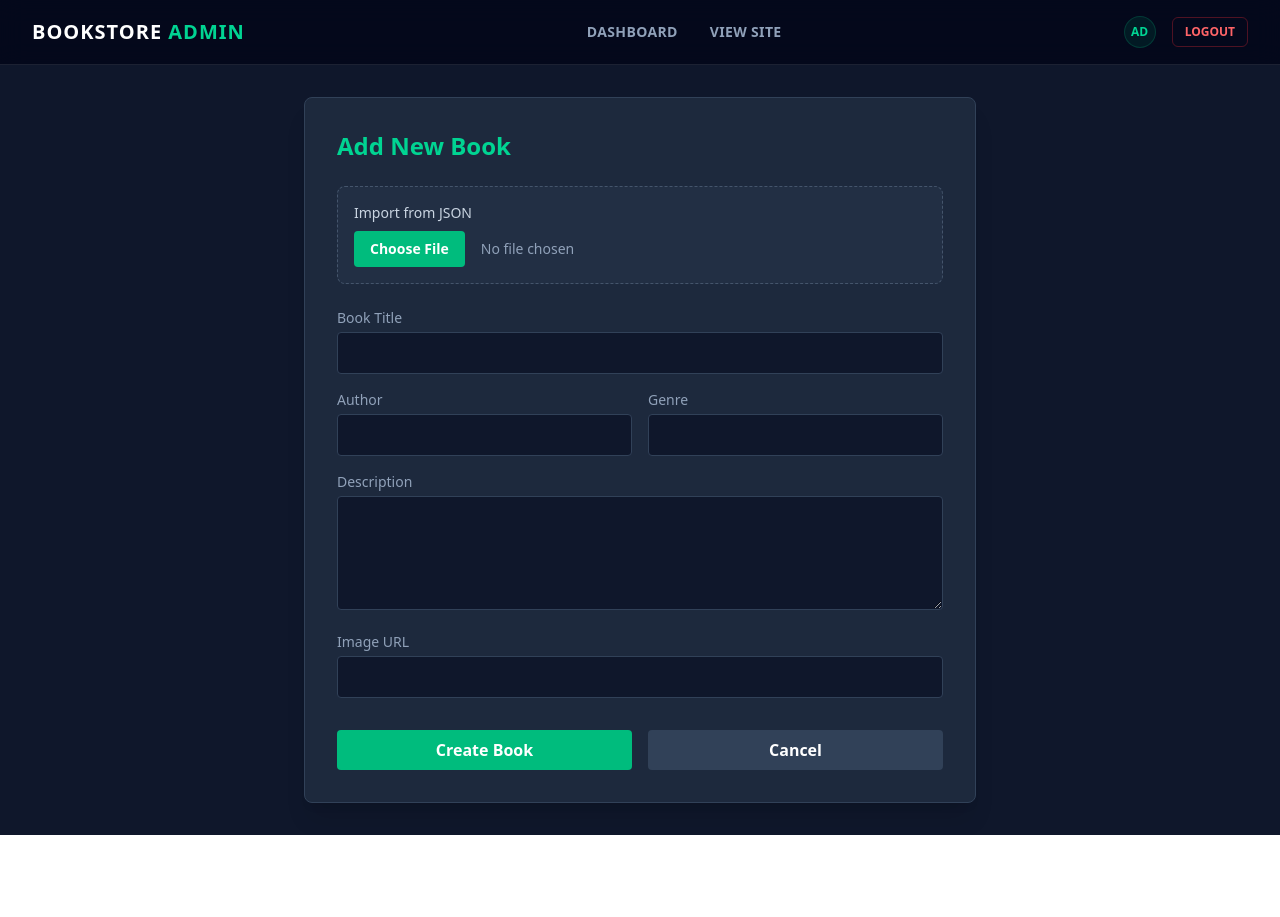
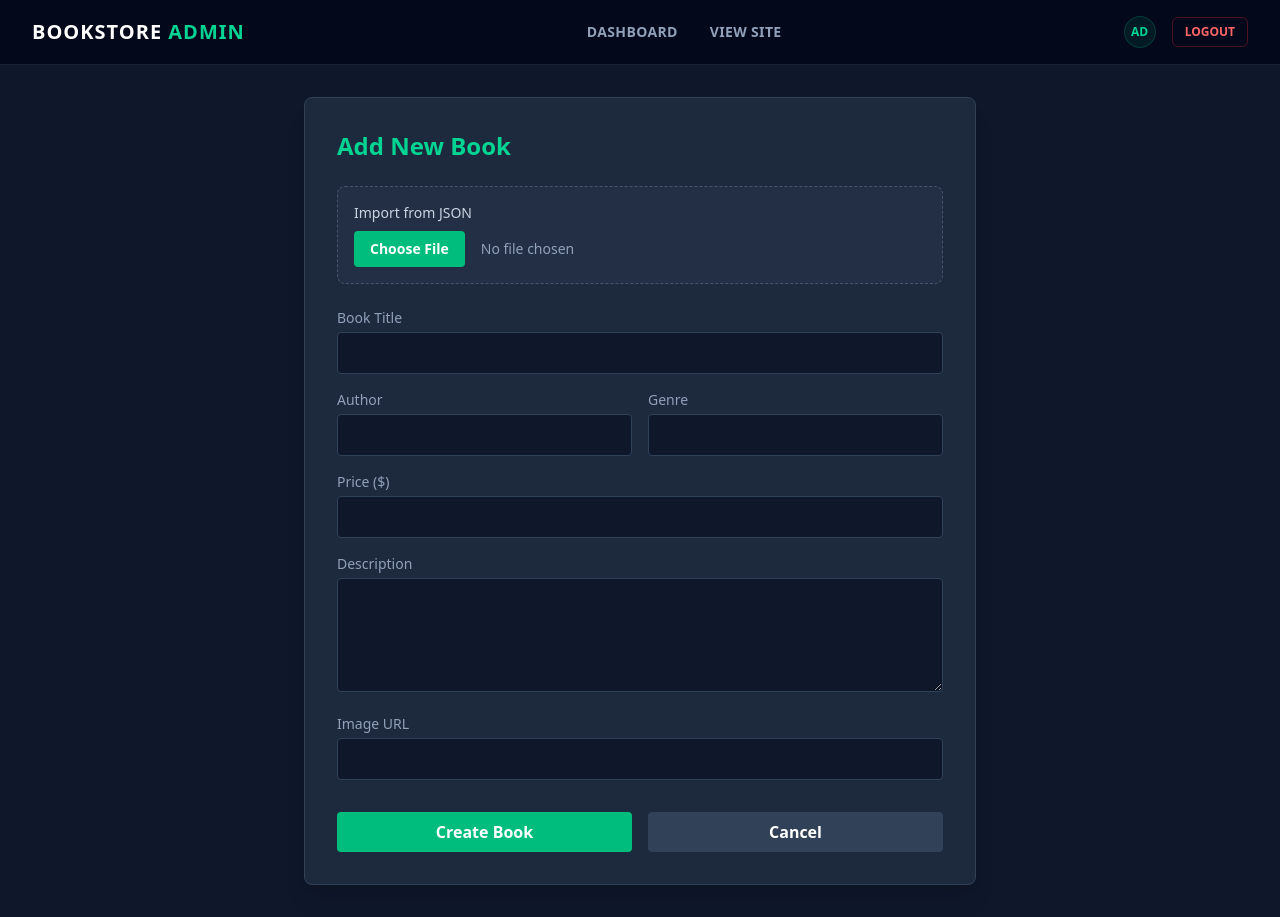
Before and after one commit to bhavin2109/bookstore, a React app in the folder frontend/: page /admin/books/add in a window 1280 px wide. Before the commit the page ends 835 px from the top, so only its background shows below. Built offline with nearby package versions, Linux system fonts and the light colour scheme; sample sign-in values are in the browser's storage; the HTML template or start-up script is replaced by a standard one.

Commit message:
feat: Implement user login, OTP verification, and admin book management with add/edit functionality.

```diff
--- a/frontend/src/admin/AddBook.jsx
+++ b/frontend/src/admin/AddBook.jsx
@@ -170,6 +170,20 @@ const AddBook = () => {
 
           <div>
             <label className="block text-slate-400 text-sm mb-1">
+              Price ($)
+            </label>
+            <input
+              type="number"
+              name="price"
+              value={formData.price}
+              onChange={handleChange}
+              required
+              className="w-full bg-slate-900 border border-slate-700 rounded p-2 text-white focus:border-emerald-500 focus:outline-none"
+            />
+          </div>
+
+          <div>
+            <label className="block text-slate-400 text-sm mb-1">
               Description
             </label>
             <textarea
--- a/frontend/src/admin/EditBook.jsx
+++ b/frontend/src/admin/EditBook.jsx
@@ -143,6 +143,20 @@ const EditBook = () => {
 
           <div>
             <label className="block text-slate-400 text-sm mb-1">
+              Price ($)
+            </label>
+            <input
+              type="number"
+              name="price"
+              value={formData.price}
+              onChange={handleChange}
+              required
+              className="w-full bg-slate-900 border border-slate-700 rounded p-2 text-white focus:border-blue-500 focus:outline-none"
+            />
+          </div>
+
+          <div>
+            <label className="block text-slate-400 text-sm mb-1">
               Description
             </label>
             <textarea
--- a/frontend/src/components/Header.jsx
+++ b/frontend/src/components/Header.jsx
@@ -117,9 +117,8 @@ const Header = () => {
                 </span>
               </button>
 
-              {/* Dropdown */}
               {showMenu && (
-                <div className="absolute right-0 mt-2 w-44 rounded-md border border-white/20 bg-slate-950/95 py-1 text-xs shadow-2xl z-[999] backdrop-blur">
+                <div className="absolute right-0 mt-2 w-44 rounded-md border border-white/20 bg-slate-950/95 py-1 text-xs shadow-2xl z-999 backdrop-blur">
                   {/* Manage Profile */}
                   <button
                     type="button"
--- a/frontend/src/pages/Login.jsx
+++ b/frontend/src/pages/Login.jsx
@@ -111,7 +111,7 @@ const Login = () => {
             disabled={loading}
             whileHover={{ scale: 1.02, y: -1 }}
             whileTap={{ scale: 0.98 }}
-            className="inline-flex w-full items-center justify-center rounded-lg bg-slate-900 px-5 py-3 text-sm font-semibold text-white transition hover:bg-slate-800 focus-visible:outline focus-visible:outline-2 focus-visible:outline-offset-2 focus-visible:outline-slate-900 disabled:cursor-not-allowed disabled:opacity-60"
+            className="inline-flex w-full items-center justify-center rounded-lg bg-slate-900 px-5 py-3 text-sm font-semibold text-white transition hover:bg-slate-800 focus-visible:outline-2 focus-visible:outline-offset-2 focus-visible:outline-slate-900 disabled:cursor-not-allowed disabled:opacity-60"
           >
             {loading ? "Logging in..." : "Login"}
           </motion.button>
--- a/frontend/src/pages/VerifyOtp.jsx
+++ b/frontend/src/pages/VerifyOtp.jsx
@@ -1,5 +1,6 @@
 import React, { useState, useEffect } from "react";
 import { useNavigate } from "react-router-dom";
+// eslint-disable-next-line no-unused-vars
 import { motion } from "framer-motion";
 import { toast } from "react-toastify";
 import { verifyOtp as verifyOtpAPI } from "../services/authServices";
@@ -90,7 +91,7 @@ function VerifyOtp() {
       initial={{ opacity: 0 }}
       animate={{ opacity: 1 }}
       transition={{ duration: 0.6 }}
-      className="min-h-screen bg-gradient-to-br from-slate-50 via-blue-50/30 to-purple-50/20 px-4 py-12 overflow-x-hidden max-w-full"
+      className="min-h-screen bg-linear-to-br from-slate-50 via-blue-50/30 to-purple-50/20 px-4 py-12 overflow-x-hidden max-w-full"
     >
       <motion.div
         initial={{ opacity: 0, scale: 0.9, y: 30 }}
@@ -128,18 +129,6 @@ function VerifyOtp() {
           className="mt-8 space-y-6"
           onSubmit={handleVerifyOtp}
         >
-          {error && (
-            <motion.div
-              initial={{ opacity: 0, x: -20 }}
-              animate={{ opacity: 1, x: 0 }}
-              exit={{ opacity: 0, x: 20 }}
-              className="rounded-lg border border-red-200 bg-red-50 px-4 py-3 text-sm text-red-800"
-              role="alert"
-            >
-              {error}
-            </motion.div>
-          )}
-
           <motion.div
             variants={itemVariants}
             whileFocus={{ scale: 1.02 }}
@@ -189,7 +178,7 @@ function VerifyOtp() {
             whileTap={{ scale: 0.95 }}
             type="submit"
             disabled={loading || otp.length !== 6}
-            className="inline-flex w-full items-center justify-center rounded-lg bg-slate-900 px-5 py-3 text-sm font-semibold text-white transition hover:bg-slate-800 focus-visible:outline focus-visible:outline-2 focus-visible:outline-offset-2 focus-visible:outline-slate-900 disabled:cursor-not-allowed disabled:opacity-60 shadow-lg"
+            className="inline-flex w-full items-center justify-center rounded-lg bg-slate-900 px-5 py-3 text-sm font-semibold text-white transition hover:bg-slate-800 focus-visible:outline-2 focus-visible:outline-offset-2 focus-visible:outline-slate-900 disabled:cursor-not-allowed disabled:opacity-60 shadow-lg"
           >
             {loading ? (
               <motion.span
```
